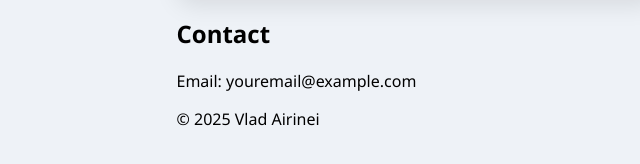
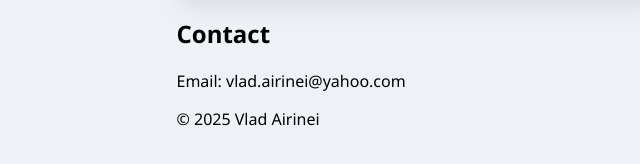
Before and after one commit to vladairinei/Portfolio, a website: page index.html in a window 1280 px wide. Shown: the part 470-634 px from the top of the page, 61-701 px from the left. Drawn offline with Linux system fonts and the light colour scheme.

Commit message:
Updated contact data

```diff
--- a/index.html
+++ b/index.html
@@ -33,7 +33,7 @@
 
     <section id="contact">
       <h2>Contact</h2>
-      <p>Email: youremail@example.com</p>
+      <p>Email: vlad.airinei@yahoo.com</p>
     </section>
 
     <footer>
```
